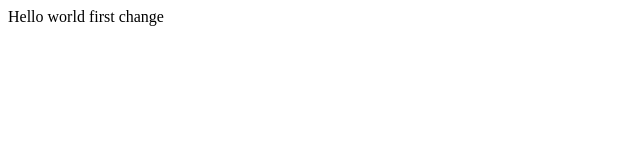
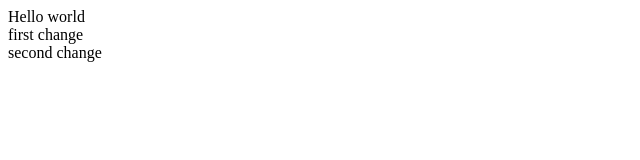
Before and after one commit to nitingadekar/testwebsite, a plain HTML site: page index.html in a window 1280 px wide. Shown: the whole page, without its empty margins (0-640 px from the left). Drawn offline with Linux system fonts and the light colour scheme.

Commit message:
second change
new line to website

```diff
--- a/index.html
+++ b/index.html
@@ -1,7 +1,8 @@
 <html>
 <header><title>This is title</title></header>
 <body>
-Hello world
-first change
+Hello world <br/>
+first change <br/>
+  second change <br/>
   </body>
 </html>
```
